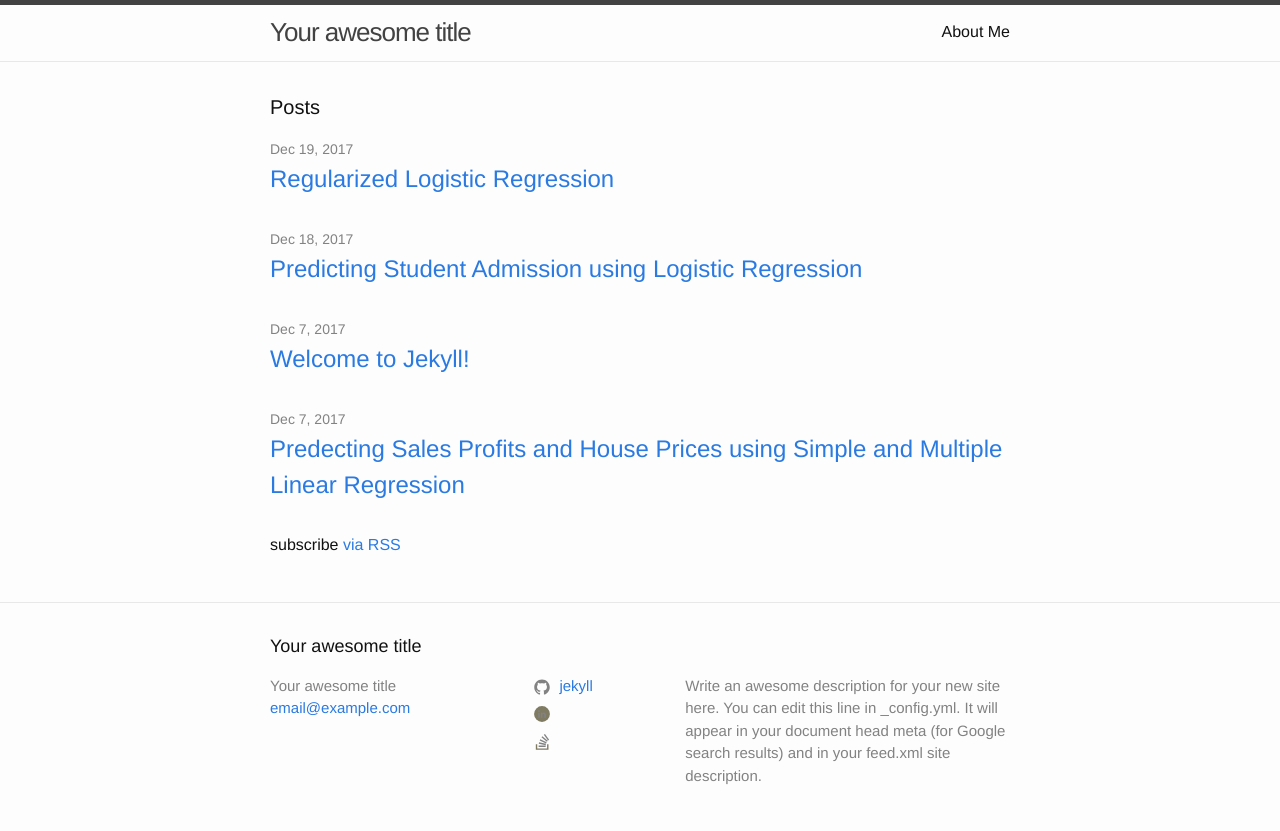
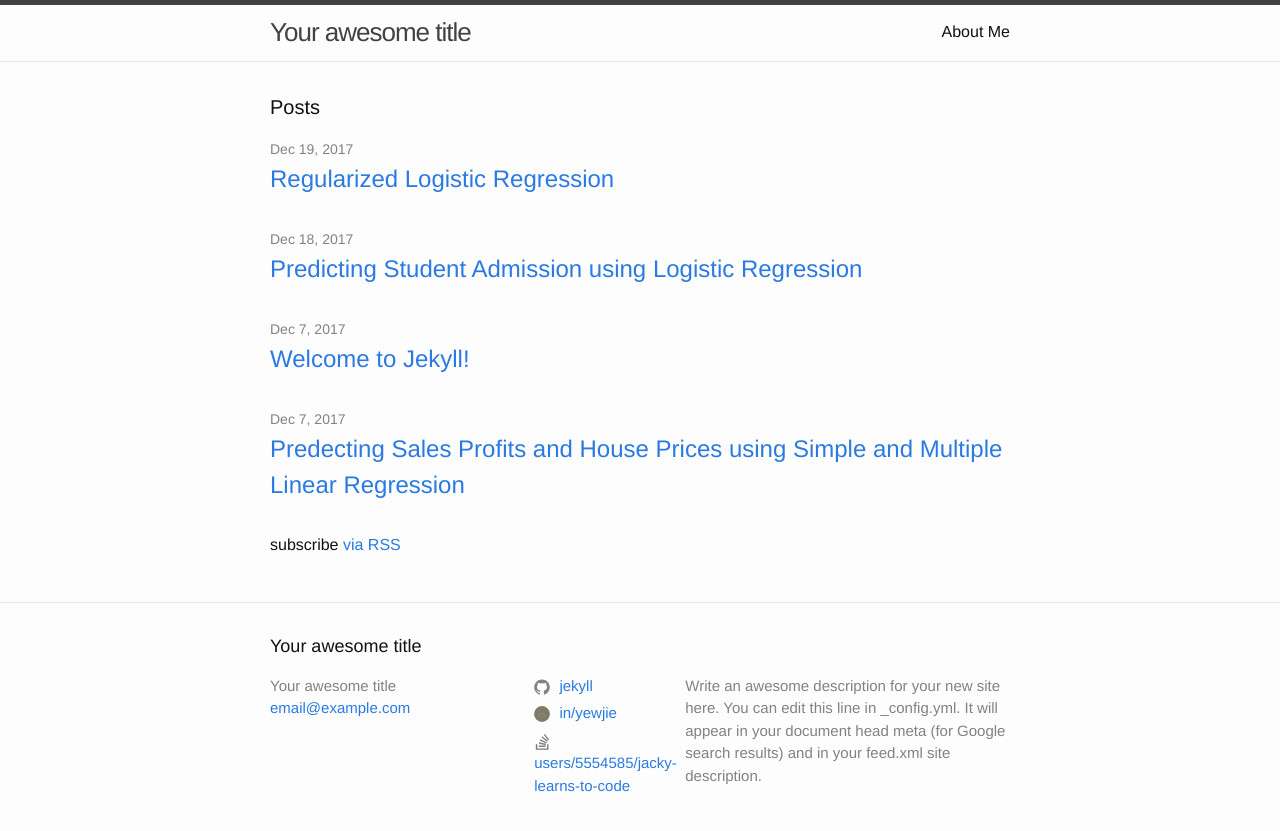
Before and after one commit to yewjie-github/Portfolio, a Jekyll site: the page built from index.md, in a window 1280 px wide. Shown: the top 831 px of the page. Built offline with Jekyll 4.4.1, drawn with Linux system fonts in a browser that asks for light colours.

Commit message:
Added social site link

```diff
--- a/_config.yml
+++ b/_config.yml
@@ -23,8 +23,8 @@ baseurl: /Portfolio # the subpath of your site, e.g. /blog
 url: https://yewjie-github.github.io # the base hostname & protocol for your site, e.g. http://example.com
 #twitter_username: jekyllrbaaaaaa
 github_username:  jekyll
-linkedin_username: ''
-stackoverflow_username: ''
+linkedin_username: in/yewjie
+stackoverflow_username: users/5554585/jacky-learns-to-code
 
 # Build settings
 markdown: kramdown
```
